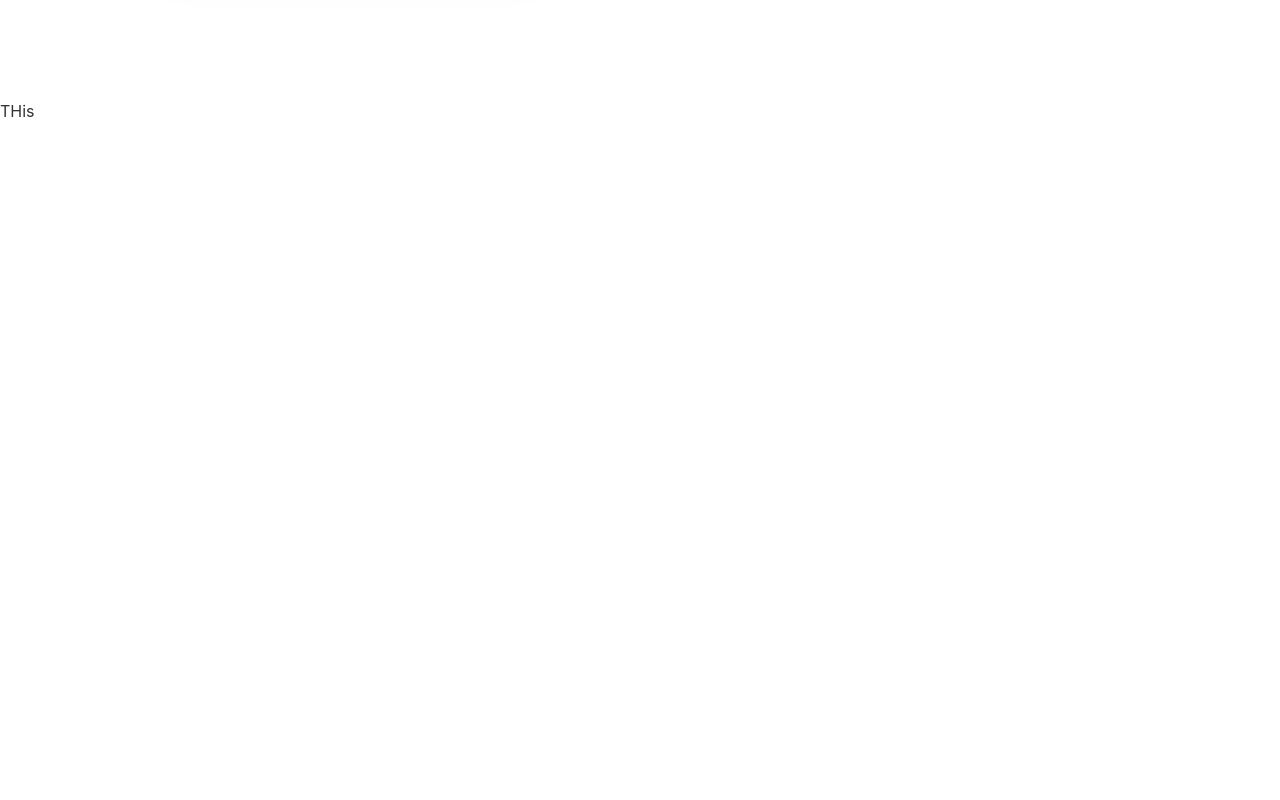
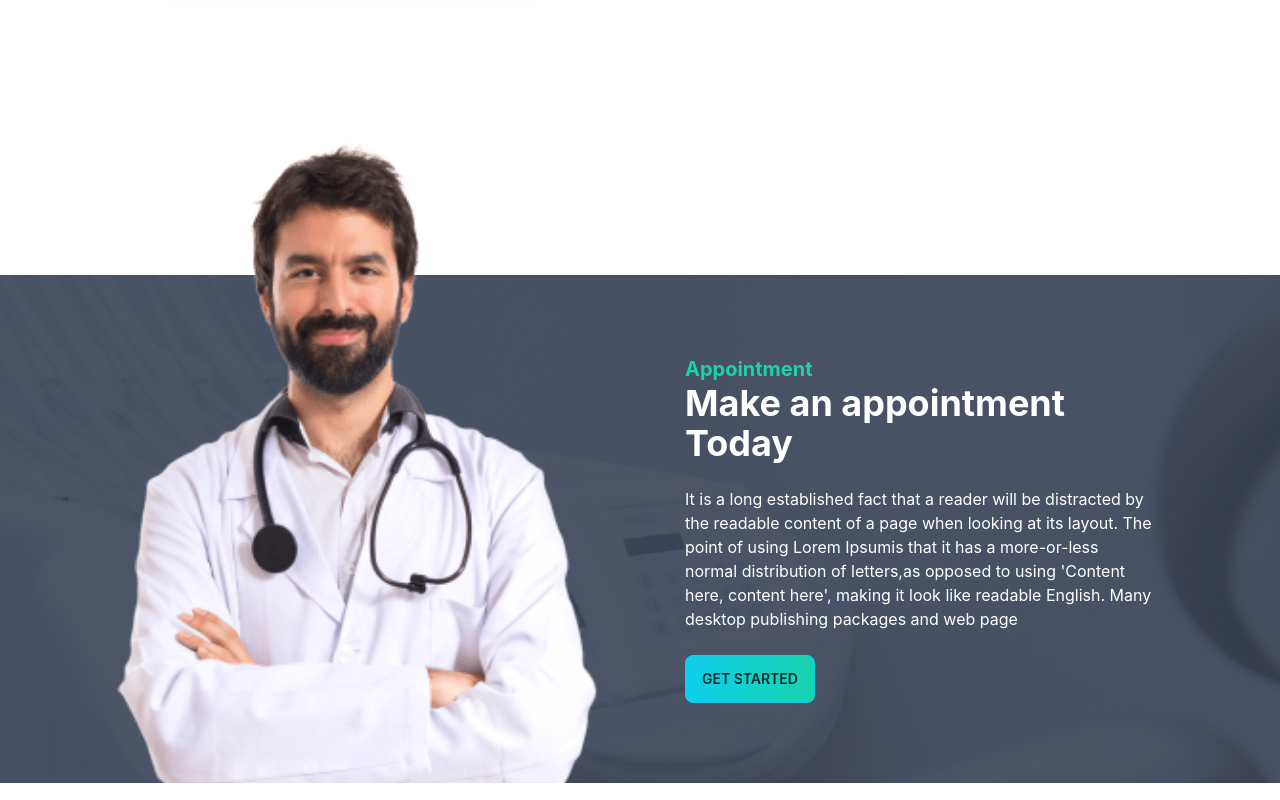
Before and after one commit to git-sujon/doctors-chamber-client, a React (Create React App) app: page / in a window 1280 px wide. Shown: the part 2600-3400 px from the top of the page. Before the commit the page ends 2723 px from the top, so only its background shows below. Built offline with nearby package versions, Linux system fonts and the light colour scheme.

Commit message:
Appoinment section done

```diff
--- a/src/Pages/Home/Home.js
+++ b/src/Pages/Home/Home.js
@@ -13,6 +13,7 @@ const Home = () => {
             <InfoCards></InfoCards>
             <OurServices></OurServices>
             <ExceptionalCTA></ExceptionalCTA>
+            <Appointment></Appointment>
 
         </div>
     );
```
